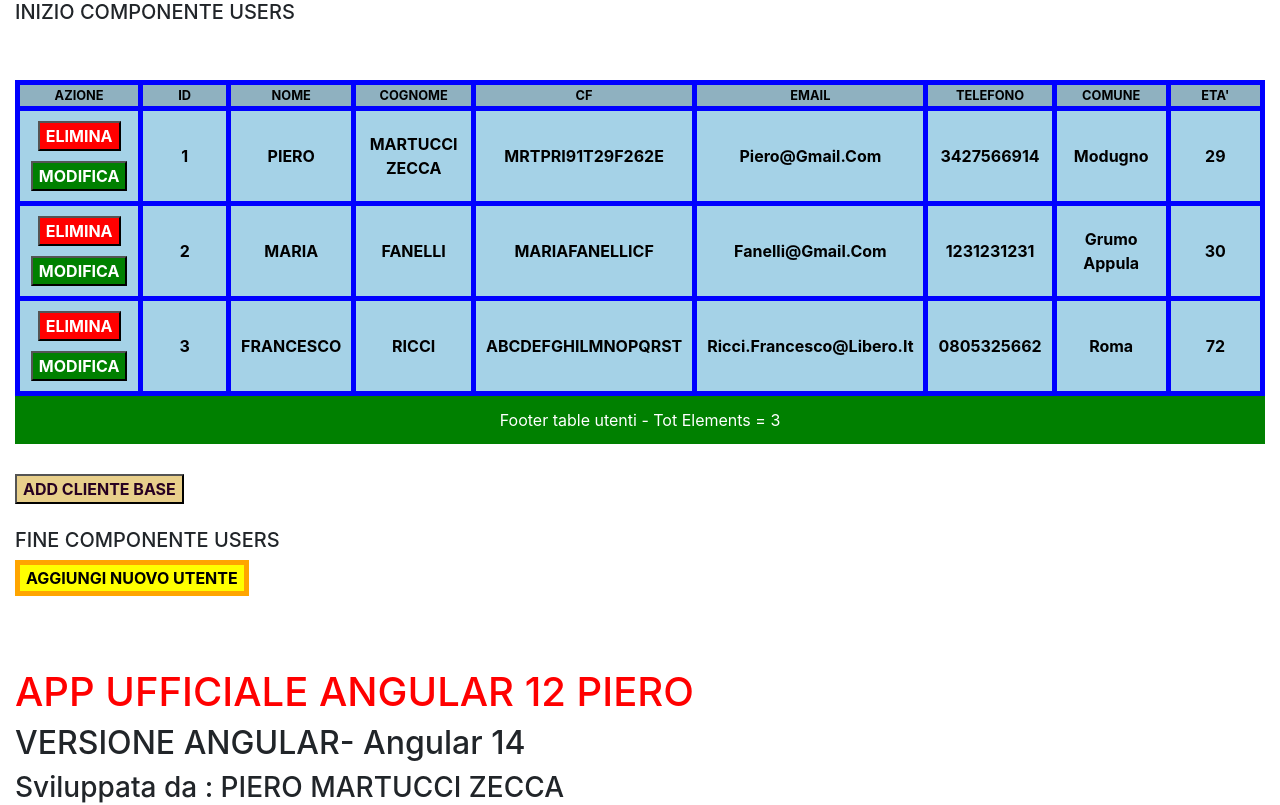
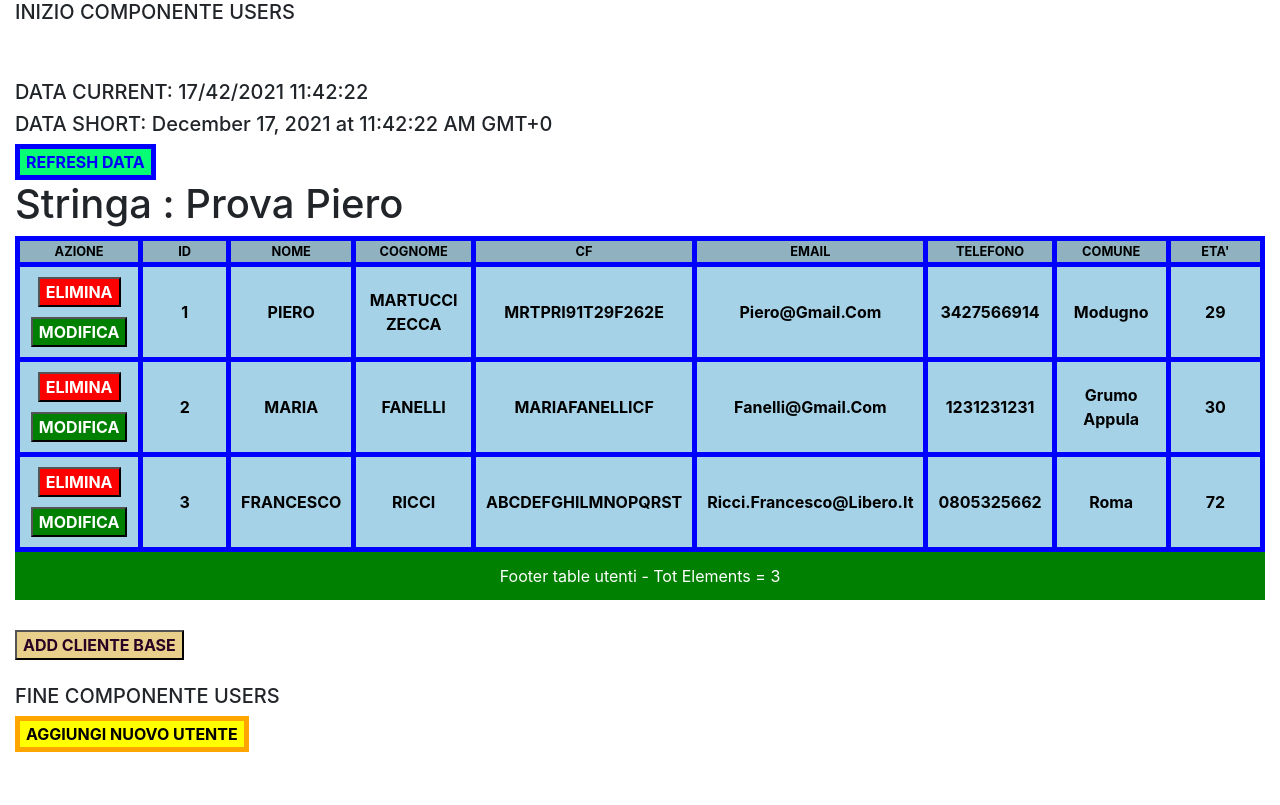
Before and after one commit to pieromz/angular-ivy-khm2eu, an Angular app: page / in a window 1280 px wide. Shown: the top 805 px of the page. Built offline with nearby package versions, Linux system fonts and the light colour scheme.

Commit message:
4 files modified

```diff
--- a/src/app/component/services/user.service.ts
+++ b/src/app/component/services/user.service.ts
@@ -74,7 +74,7 @@
 
   updateUser(user: User) {
     const idx = this.users.findIndex((v) => v.id == user.id);
-    if (idx > 0) {
+    if (idx >= 0) {
       this.users[idx] = user;
     } else {
       alert('UTENTE DA MODIFICARE NON PRESENTE!!!');
--- a/src/app/component/users/users.component.css
+++ b/src/app/component/users/users.component.css
@@ -40,3 +40,11 @@
   margin-top: 30px;
   cursor: pointer;
 }
+
+.buttonRefreshData {
+  background: rgba(0, 255, 115, 0.973);
+  color: blue;
+  border: 5px solid blue;
+  font-weight: bold;
+  cursor: pointer;
+}
--- a/src/app/component/users/users.component.html
+++ b/src/app/component/users/users.component.html
@@ -1,5 +1,12 @@
 <h5>INIZIO COMPONENTE USERS</h5>
 <br /><br />
+
+<h5>DATA CURRENT: {{ dataOdierna | date: 'dd/mm/yyyy HH:mm:ss' }}</h5>
+<h5>DATA SHORT: {{ dataOdierna | date: 'long' }}</h5>
+<button (click)="refreshData()" class="buttonRefreshData">REFRESH DATA</button>
+
+<h1>Stringa : {{ stringProva | uppercase | titlecase }}</h1>
+<!--Titlecase = Prima lettere di ogni parola in Maiuscolo-->
 
 <table>
   <caption class="captionTableUtenti">
--- a/src/app/component/users/users.component.ts
+++ b/src/app/component/users/users.component.ts
@@ -1,4 +1,5 @@
 import { Component, EventEmitter, Input, OnInit, Output } from '@angular/core';
+import { Observable, Subscription } from 'rxjs';
 import { User } from '../class/user';
 import { UserService } from '../services/user.service';
 
@@ -11,6 +12,10 @@
   footerTable = 'Footer table utenti';
   public users: Array<User> = [];
 
+  public dataOdierna: Date = new Date;
+  private subscription: Subscription = new Subscription();
+  public stringProva: string = 'prova piero';
+
   @Output('onUpdateUser') userModifica = new EventEmitter(); //esplicitare un evento che verrà catturato dal padre
 
   @Input('user-selected') utenteSelezionato: boolean | undefined;
@@ -18,6 +23,7 @@
   constructor(private service: UserService) {}
   ngOnInit(): void {
     this.users = this.service.getUsers();
+    this.dataOdierna= new Date;
     /*if (this.users.length > 0) {
       this.users.splice(0, 1); //rimuovo il primo elemento della lista di utenti se presente almeno un utente
     }*/
@@ -36,4 +42,15 @@
   addUtenteBase(): void {
     this.service.addUtenteBase();
   }
+
+/*INIZIO AGGIORNAMENTO DATA*/
+
+ refreshData(){
+  this.dataOdierna= new Date;
+ }
+
+
+/*FINE AGGIORNAMENTO DATA*/
+
+
 }
```
